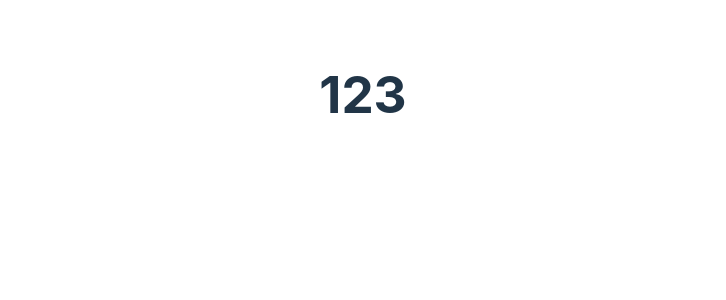
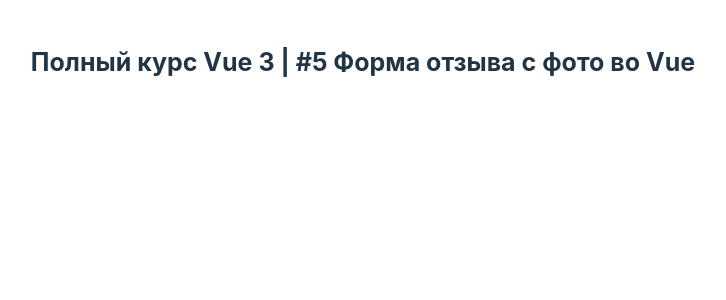
Before and after one commit to ArtDinWin/vitejs-vite-lesson, a Vue app: page / in a window 1280 px wide. Shown: the top 300 px of the page, without its empty margins (277-1003 px from the left). Built offline with nearby package versions, Linux system fonts and the light colour scheme.

Commit message:
#001 Create review

```diff
--- a/src/components/HelloWorld.vue
+++ b/src/components/HelloWorld.vue
@@ -1,6 +1,15 @@
 <script setup>
-import { ref } from 'vue';
-const title = ref('123');
+import { ref, reactive, computed } from 'vue';
+const title = ref('Полный курс Vue 3 | #5 Форма отзыва с фото во Vue');
+
+const review = reactive({
+  author: '',
+  stars: null,
+  text: '',
+  photos: [],
+  isRecomended: true
+})
+
 </script>
 
 <template>
@@ -8,6 +17,9 @@
 </template>
 
 <style scoped lang="scss">
+h1 {
+  font-size: 25px;
+}
 .read-the-docs {
   color: #888;
 }
```
